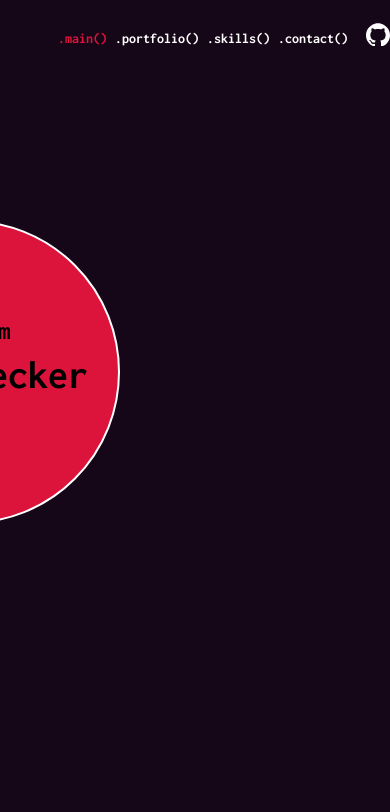
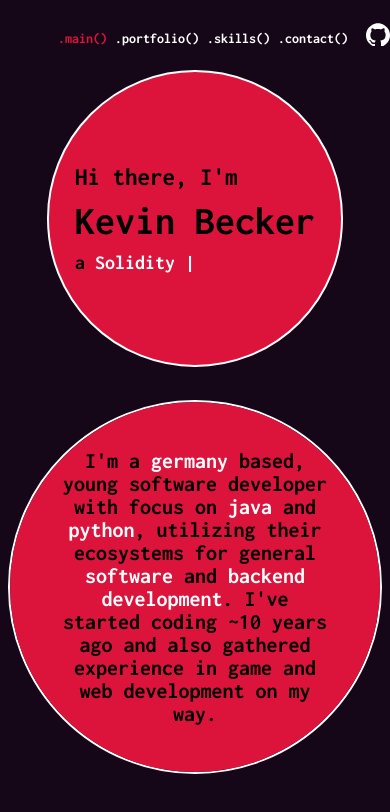
Before and after one commit to MrElektronz/portfolio-frontend, a React (Create React App) app: page / in a window 390 px wide. Shown: the top 812 px of the page. Built offline with nearby package versions, Linux system fonts and the light colour scheme.

Commit message:
better responsive design

```diff
--- a/src/components/main/main.scss
+++ b/src/components/main/main.scss
@@ -9,10 +9,7 @@
     -ms-user-select: none;
     user-select: none;
 
-    @include mobile{
-        flex-direction: column;
-        align-items: center;
-    }
+
 
 
     .window{
@@ -23,11 +20,16 @@
         justify-content: space-between;
         align-items: center;
 
+        @include mobile{
+            flex-direction: column;
+            align-items: center;
+        }
+
+
         .leftTextContainer{
-            width: 600px;
-            height: 600px;
+            width: 25vw;
+            height: 25vw;
             background-color: $highlight;
-            margin-bottom: 100px;
             border-radius: 50%;
             border: 2px solid $textColor;
             display: flex;
@@ -36,8 +38,8 @@
             animation: drop 0.3s 1;
 
             @include mobile{
-                height: 300px;
-                width: 300px;
+                width: 75vw;
+                height: 75vw;
             }
 
             .wrapper{
@@ -88,7 +90,11 @@
 
         }
 
+
+
+
         .rightTextContainer{
+
             border-radius: 50%;
             background-color: $highlight;
             margin-top: 100px;
@@ -102,10 +108,14 @@
             display: flex;
             color: $textColor2;
 
+
             @include mobile{
-                height: 0%;
-                width: 0%;
+                width: 95vw;
+                height: 95vw;
+                margin-top: 0px;
+                margin-right: 0px;
             }
+
 
             .wrapper{
                 h2{
@@ -116,7 +126,8 @@
 
 
                     @include mobile{
-                        font-size: 25px;
+                        font-size: 22px;
+                        margin: 60px 48px;
                     }
                     span{
                         color:$textColor;
@@ -127,6 +138,7 @@
         }
     }
 }
+
 
 
 
--- a/src/components/portfolio/Card.jsx
+++ b/src/components/portfolio/Card.jsx
@@ -6,7 +6,7 @@ const Card = ({handlePointerEvent, name, img, cardStyle, handleHoverEvent}) => {
 
     return (
       <article className={cardStyle}>
-          <Tilt style={{height: '98%'}}
+          <Tilt className="tilt" style={{height: '98%'}}
           scale={1.2}>
         <div className="card"
         onMouseDown={handlePointerEvent}
--- a/src/components/portfolio/Portfolio.jsx
+++ b/src/components/portfolio/Portfolio.jsx
@@ -81,9 +81,6 @@ export default function Portfolio() {
     e.target.onmouseenter = onPointerEnter;
     e.target.onmouseleave = onPointerLeave;
 
-    let card = e.target;
-    console.log(card.className);
-
     function onPointerEnter(e){
       setHolding(true);
     }
@@ -125,6 +122,10 @@ export default function Portfolio() {
     function onPointerMove(e) {
       /* set offset to the current position of the cursor,
       minus the initial starting position  */
+
+      if(isTouchEvent){
+        setHolding(true);
+      }
 
       offset = (isTouchEvent ? e.touches[0].clientX : e.clientX) - initialX;
       if (offset <= -swipeBorder) {
@@ -168,6 +169,10 @@ export default function Portfolio() {
       if (offset > 0 && offset < swipeBorder) {
         card.style.left = 0;
       }
+
+      if(isTouchEvent){
+        setHolding(false);
+      }
       /* remove functions from event listeners
       (stop tracking pointer movements) */
       document.onmousemove = null;
@@ -175,6 +180,7 @@ export default function Portfolio() {
 
       document.ontouchmove = null;
       document.ontouchend = null;
+
     }
   };
   //<Paginator dataLength={data.length} activeIndex={index} handlePageChange={handlePageChange}/>
--- a/src/components/portfolio/portfolio.scss
+++ b/src/components/portfolio/portfolio.scss
@@ -18,6 +18,9 @@
     h1{
         padding: 70px 0px;
         font-size: 50px;
+        @include mobile{
+            font-size: 40px;
+        }
     }
 
 }
@@ -117,6 +120,10 @@
 
   }
 
+.tilt{
+    scale: 1 !important;
+}
+
   .prevCard {
     left: 0;
     opacity: 0;
@@ -124,6 +131,10 @@
     &.neighbour{
         opacity: 1;
         z-index: 0;
+        @include mobile{
+            opacity: 0;
+            z-index: -1;
+        }
     }
   }
 
@@ -142,6 +153,10 @@
     &.neighbour{
         opacity: 1;
         z-index: 0;
+        @include mobile{
+            opacity: 0;
+            z-index: -1;
+        }
     }
   }
 
@@ -200,7 +215,8 @@
     background-color: $textColor;
   }
 
-  @media screen and (max-width: 425px) {
+  @include mobile {
+
     .container {
       width: 100%;
       overflow: hidden;
@@ -212,10 +228,15 @@
 
     .prevCard {
       left: -35%;
+      z-index: -1;
+      opacity: 0;
     }
 
     .nextCard {
       left: 135%;
+      z-index: -1;
+      opacity: 0;
+
     }
   }
 
--- a/src/components/skills/skills.scss
+++ b/src/components/skills/skills.scss
@@ -12,19 +12,23 @@
     user-select: none;
 
 
+
     .title{
         font-size: 50px;
         padding-top: 70px;
         padding-bottom: 10px;
+        overflow: hidden;
+        @include mobile{
+            font-size: 40px;
+
+        }
     }
-    .subtitle{
-        font-size: 18px;
-        padding: 24px 0;
-    }
-
     .s_container{
         row-gap: 0;
         width: 500px;
+        @include mobile{
+            width: 100vw;
+        }
 
         .skills_header{
             display: flex;
@@ -59,6 +63,13 @@
     grid-template-rows: 170px;
     grid-auto-rows: 170px;
     grid-auto-flow: row;
+
+    @include mobile{
+        grid-template-columns: 30vw 30vw 30vw;
+        grid-template-rows: 30vw;
+        grid-auto-rows: 30vw;
+        padding-left: 5vw;
+    }
 }
 
 
@@ -78,6 +89,13 @@
     position: relative;
     transition: all .5s ease;
     flex-wrap: wrap;
+
+    @include mobile{
+        width:  25vw;
+        height: 25vw;
+        margin: 1vw;
+
+    }
 
     h3,h4{
         position: absolute;
--- a/src/components/topbar/topbar.scss
+++ b/src/components/topbar/topbar.scss
@@ -38,6 +38,7 @@
             font-size: 18px;
             @include mobile{
                 align-items: center;
+                overflow: hidden;
             }
 
             .svgWrapper{
--- a/src/global.scss
+++ b/src/global.scss
@@ -8,7 +8,7 @@ $textColor: #FFFFFF;
 $textColor2:black;
 
 
-$width:  736px;
+$width:  425px;
 
 @mixin mobile {
     @media (max-width: #{$width}){
```
